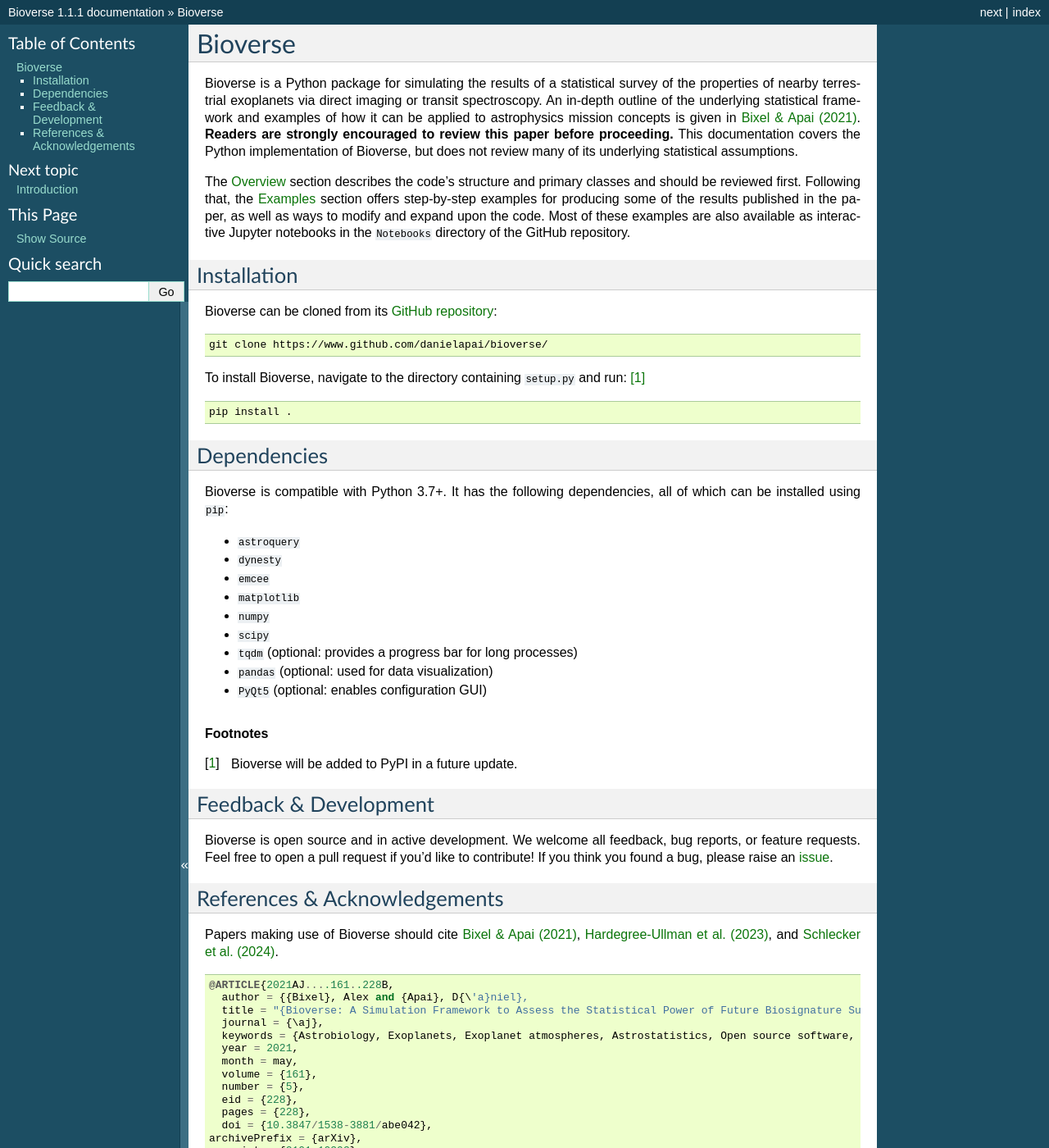
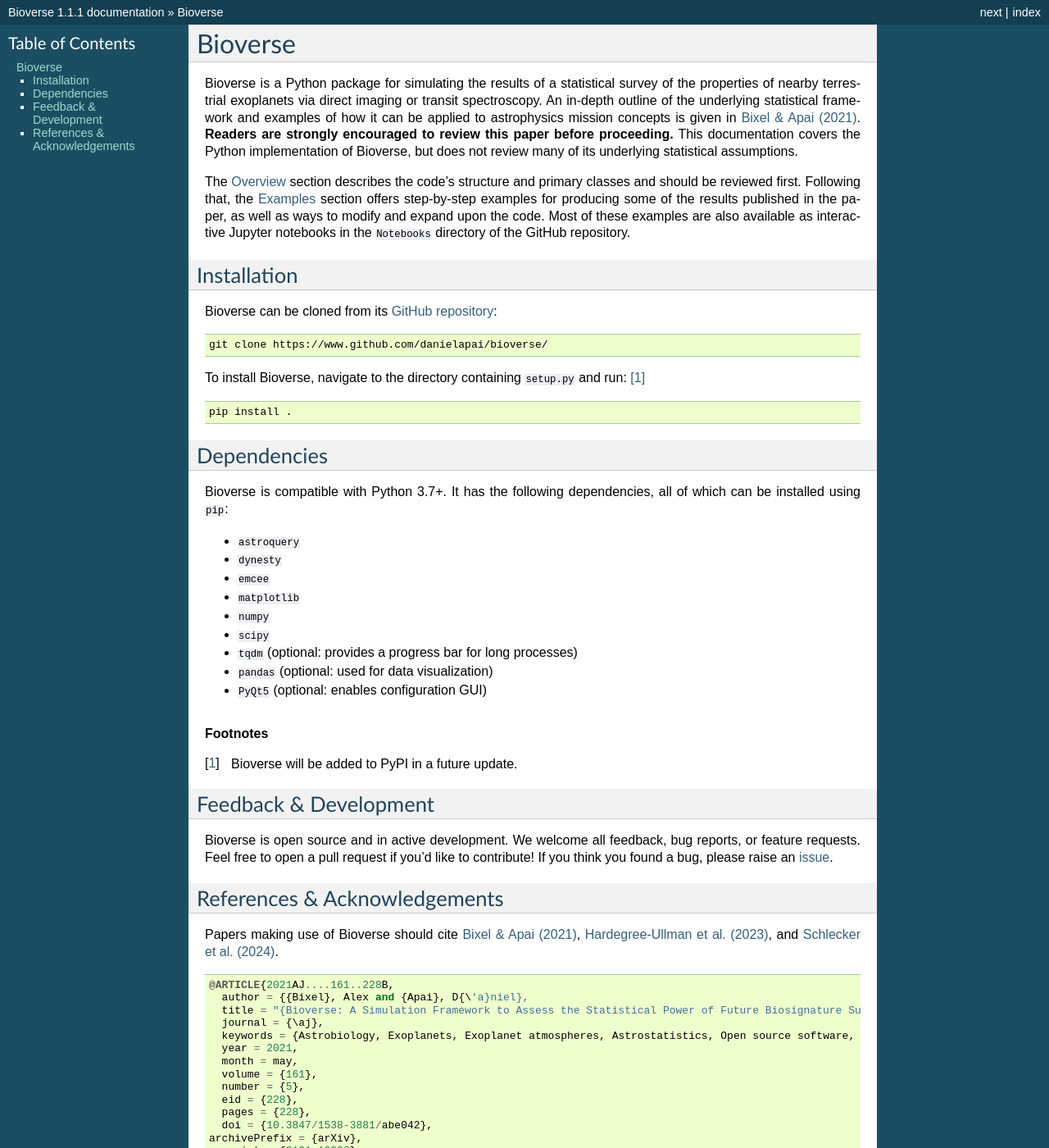
Before and after one commit to danielapai/bioverse, a Sphinx documentation site: the page built from docs/index.rst, in a window 1280 px wide and 1400 px high. Shown: the whole window at 82% size. Built offline with Sphinx 7.4.7, drawn with Linux system fonts in a browser that asks for light colours.

Commit message:
Testing docs with modified basic/layout.html replacement

```diff
--- a/docs/_templates/layout.html
+++ b/docs/_templates/layout.html
@@ -1,67 +1,193 @@
-{% extends "!layout.html" %}
-  {% block footer %} {{ super() }}
+{# Master layout template for Sphinx themes. #}
+{%- block doctype -%}
+<!DOCTYPE html>
+{%- endblock %}
+{%- set reldelim1 = reldelim1 is not defined and ' &#187;' or reldelim1 %}
+{%- set reldelim2 = reldelim2 is not defined and ' |' or reldelim2 %}
+{%- set render_sidebar = (not embedded) and (not theme_nosidebar|tobool) and
+                         (sidebars != []) %}
+{# URL root should never be #, then all links are fragments #}
+{%- if not embedded and docstitle %}
+  {%- set titlesuffix = " &#8212; "|safe + docstitle|e %}
+{%- else %}
+  {%- set titlesuffix = "" %}
+{%- endif %}
 
+{%- macro relbar() %}
+    <div class="related" role="navigation" aria-label="Related">
+      <h3>{{ _('Navigation') }}</h3>
+      <ul>
+        {%- for rellink in rellinks %}
+        <li class="right" {% if loop.first %}style="margin-right: 10px"{% endif %}>
+          <a href="{{ pathto(rellink[0])|e }}" title="{{ rellink[1]|striptags|e }}"
+             {{ accesskey(rellink[2]) }}>{{ rellink[3] }}</a>
+          {%- if not loop.first %}{{ reldelim2 }}{% endif %}</li>
+        {%- endfor %}
+        {%- block rootrellink %}
+        <li class="nav-item nav-item-0"><a href="{{ pathto(root_doc)|e }}">{{ shorttitle|e }}</a>{{ reldelim1 }}</li>
+        {%- endblock %}
+        {%- for parent in parents %}
+          <li class="nav-item nav-item-{{ loop.index }}"><a href="{{ parent.link|e }}" {% if loop.last %}{{ accesskey("U") }}{% endif %}>{{ parent.title }}</a>{{ reldelim1 }}</li>
+        {%- endfor %}
+        <li class="nav-item nav-item-this"><a href="{{ link|e }}">{{ title }}</a></li>
+        {%- block relbaritems %} {% endblock %}
+      </ul>
+    </div>
+{%- endmacro %}
 
-  <style>
+{%- macro sidebar() %}
+   {%- if render_sidebar %}
+   <div class="sphinxsidebar" role="navigation" aria-label="Main">
+     <div class="sphinxsidebarwrapper">
+       {%- block sidebarlogo %}
+       {%- if logo_url %}
+         <p class="logo"><a href="{{ pathto(root_doc)|e }}">
+           <img class="logo" src="{{ logo_url|e }}" alt="{{ logo_alt|e }}"/>
+         </a></p>
+       {%- endif %}
+       {%- endblock %}
 
-    /* Sidebar header (and topbar for mobile) */
-    .wy-side-nav-search {
-    display: block;
-    width: 300px;
-    padding: .809em;
-    margin-bottom: .809em;
-    z-index: 200;
-    background-color: #0b750a;
-    text-align: center;
-    color: #fcfcfc;
-    }
-    .wy-nav-top {
-      background: #0b750a;
-    }
+       {# Only include the necessary toctree elements here #}
+       {%- include "localtoc.html" %}
 
-    .wy-menu-vertical header, .wy-menu-vertical p.caption {
-    color: #0b750a;
-    line-height: 32px;
-    font-weight: 700;
-    text-transform: uppercase;
-    font-size: 85%;
-    white-space: nowrap;
-}
+       {%- block sidebarextra %}{%- endblock %}
+     </div>
+   </div>
+   {%- endif %}
+{%- endmacro %}
 
-html.writer-html4 .rst-content dl:not(.docutils) > dt, html.writer-html5 .rst-content dl[class]:not(.option-list):not(.field-list):not(.footnote):not(.glossary):not(.simple) > dt {
-    display: table;
-    margin: 6px 0;
-        margin-top: 6px;
-    font-size: 90%;
-    line-height: normal;
-    background: #edffed;
-    color: #0b750a;
-    border-top: 3px solid #0b750a;
-    padding: 6px;
-    position: relative;
-}
+{%- macro script() %}
+    {%- for js in script_files %}
+    {{ js_tag(js) }}
+    {%- endfor %}
+{%- endmacro %}
 
-  a {
-    color: #0b750a;
-    text-decoration: none;
-    cursor: pointer;
-}
+{%- macro css() %}
+    {%- for css in css_files %}
+      {%- if css|attr("filename") %}
+    {{ css_tag(css) }}
+      {%- else %}
+    <link rel="stylesheet" href="{{ pathto(css, 1)|e }}" type="text/css" />
+      {%- endif %}
+    {%- endfor %}
+{%- endmacro %}
 
-.wy-table-responsive table td, .wy-table-responsive table th {
-    white-space: normal;
-}
+{%- if html_tag %}
+{{ html_tag }}
+{%- else %}
+<html{% if language is not none %} lang="{{ language }}"{% endif %} data-content_root="{{ content_root }}">
+{%- endif %}
+  <head>
+    <meta charset="{{ encoding }}" />
+    <meta name="viewport" content="width=device-width, initial-scale=1.0" />
+    {{- metatags }}
+    {%- block htmltitle %}
+    <title>{{ title|striptags|e }}{{ titlesuffix }}</title>
+    {%- endblock %}
+    {%- block css %}
+    {{- css() }}
+    {%- endblock %}
+    {%- if not embedded %}
+    {%- block scripts %}
+    {{- script() }}
+    {%- endblock %}
+    {%- if pageurl %}
+    <link rel="canonical" href="{{ pageurl|e }}" />
+    {%- endif %}
+    {%- if use_opensearch %}
+    <link rel="search" type="application/opensearchdescription+xml"
+          title="{% trans docstitle=docstitle|e %}Search within {{ docstitle }}{% endtrans %}"
+          href="{{ pathto('_static/opensearch.xml', 1) }}"/>
+    {%- endif %}
+    {%- if favicon_url %}
+    <link rel="icon" href="{{ favicon_url|e }}"/>
+    {%- endif %}
+    {%- endif %}
+{%- block linktags %}
+    {%- if hasdoc('about') %}
+    <link rel="author" title="{{ _('About these documents') }}" href="{{ pathto('about') }}" />
+    {%- endif %}
+    {%- if hasdoc('genindex') %}
+    <link rel="index" title="{{ _('Index') }}" href="{{ pathto('genindex') }}" />
+    {%- endif %}
+    {%- if hasdoc('search') %}
+    <link rel="search" title="{{ _('Search') }}" href="{{ pathto('search') }}" />
+    {%- endif %}
+    {%- if hasdoc('copyright') %}
+    <link rel="copyright" title="{{ _('Copyright') }}" href="{{ pathto('copyright') }}" />
+    {%- endif %}
+    {%- if next %}
+    <link rel="next" title="{{ next.title|striptags|e }}" href="{{ next.link|e }}" />
+    {%- endif %}
+    {%- if prev %}
+    <link rel="prev" title="{{ prev.title|striptags|e }}" href="{{ prev.link|e }}" />
+    {%- endif %}
+{%- endblock %}
+{%- block extrahead %} {% endblock %}
+  </head>
+  {%- block body_tag %}<body>{% endblock %}
+{%- block header %}{% endblock %}
 
-.wy-nav-content {
-    padding: 1.618em 3.236em;
-    height: 100%;
-    max-width: 1000px;
-    margin: auto;
-    margin-left: 0px;
-}
+{%- block relbar1 %}{{ relbar() }}{% endblock %}
 
+{%- block content %}
+  {%- block sidebar1 %} {# possible location for sidebar #} {% endblock %}
 
-  </style>
+    <div class="document">
+  {%- block document %}
+      <div class="documentwrapper">
+      {%- if render_sidebar %}
+        <div class="bodywrapper">
+      {%- endif %}
+          <div class="body" role="main">
+            {% block body %} {% endblock %}
+            <div class="clearer"></div>
+          </div>
+      {%- if render_sidebar %}
+        </div>
+      {%- endif %}
+      </div>
+  {%- endblock %}
 
+  {%- block sidebar2 %}{{ sidebar() }}{% endblock %}
+      <div class="clearer"></div>
+    </div>
+{%- endblock %}
 
+{%- block relbar2 %}{{ relbar() }}{% endblock %}
 
-{% endblock %}
+{%- macro copyright_block() %}
+  {%- if hasdoc('copyright') %}
+    {%- set copyright_prefix = '<a href="' + pathto('copyright') + '">' + _('Copyright') + '</a>' -%}
+  {%- else %}
+    {%- set copyright_prefix = _('Copyright') %}
+  {%- endif %}
+  {%- if copyright is iterable and copyright is not string %}
+    {% for copyright_line in copyright %}
+      {% trans trimmed copyright_prefix=copyright_prefix, copyright=copyright_line|e %}
+        &#169; {{ copyright_prefix }} {{ copyright }}.
+      {% endtrans %}
+      {%- if not loop.last %}<br/>{%- endif %}
+    {% endfor %}
+  {%- else %}
+    {% trans trimmed copyright_prefix=copyright_prefix, copyright=copyright|e %}
+      &#169; {{ copyright_prefix }} {{ copyright }}.
+    {% endtrans %}
+  {%- endif %}
+{%- endmacro %}
+
+{%- block footer %}
+    <div class="footer" role="contentinfo">
+    {%- if show_copyright %}
+        {{- copyright_block() -}}
+    {%- endif %}
+    {%- if last_updated %}
+      {% trans last_updated=last_updated|e %}Last updated on {{ last_updated }}.{% endtrans %}
+    {%- endif %}
+    {%- if show_sphinx %}
+      {% trans sphinx_version=sphinx_version|e %}Created using <a href="https://www.sphinx-doc.org/">Sphinx</a> {{ sphinx_version }}.{% endtrans %}
+    {%- endif %}
+    </div>
+{%- endblock %}
+  </body>
+</html>
```
